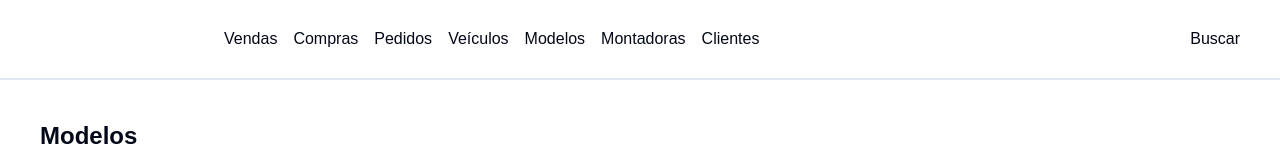
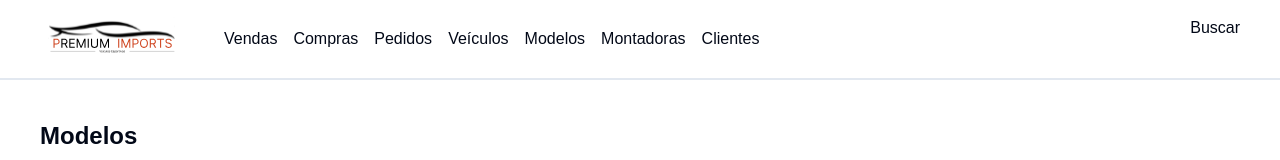
Before and after one commit to Lukas-WND/Premium-Imports, a Next.js app in the folder front/: page /modelos in a window 1280 px wide. Shown: the top 160 px of the page. Built offline with nearby package versions, Linux system fonts and the light colour scheme; no server answers.

Commit message:
:sparkles: feat: the header Logo

```diff
--- a/front/src/app/layout.tsx
+++ b/front/src/app/layout.tsx
@@ -5,6 +5,7 @@ import Link from "next/link";
 import { QueryClientProvider } from "@tanstack/react-query";
 import { queryClient } from "@/lib/react-query";
 import { Toaster } from "@/components/ui/toaster";
+import Image from "next/image";
 
 const geistSans = localFont({
   src: "./fonts/GeistVF.woff",
@@ -37,9 +38,9 @@ export default function RootLayout({
             <div className="px-10 w-full flex justify-between">
               <div className="flex gap-10">
                 <div className="w-36">
-                  {/* <Image src={""} alt="logo" /> */}
+                  <Image src={"/logo.svg"} alt="Logo" width={144} height={20}/>
                 </div>
-                <nav className="flex gap-4">
+                <nav className="flex gap-4 items-center">
                   <Link href={"/vendas"}>Vendas</Link>
                   <Link href={"/compras"}>Compras</Link>
                   <Link href={"/pedidos"}>Pedidos</Link>
--- a/front/src/app/modelos/data/queries.ts
+++ b/front/src/app/modelos/data/queries.ts
@@ -6,6 +6,7 @@ const route: string = "/model"
 // Obtém todos os modelos
 export async function getModels(): Promise<Model[] | null> {
     try {
+        await new Promise((resolve) => setTimeout(resolve, 500));
         const { data } = await api.get(route);
         return data;
     } catch (error) {
```
Also changed, not shown: front/public/logo.svg.
